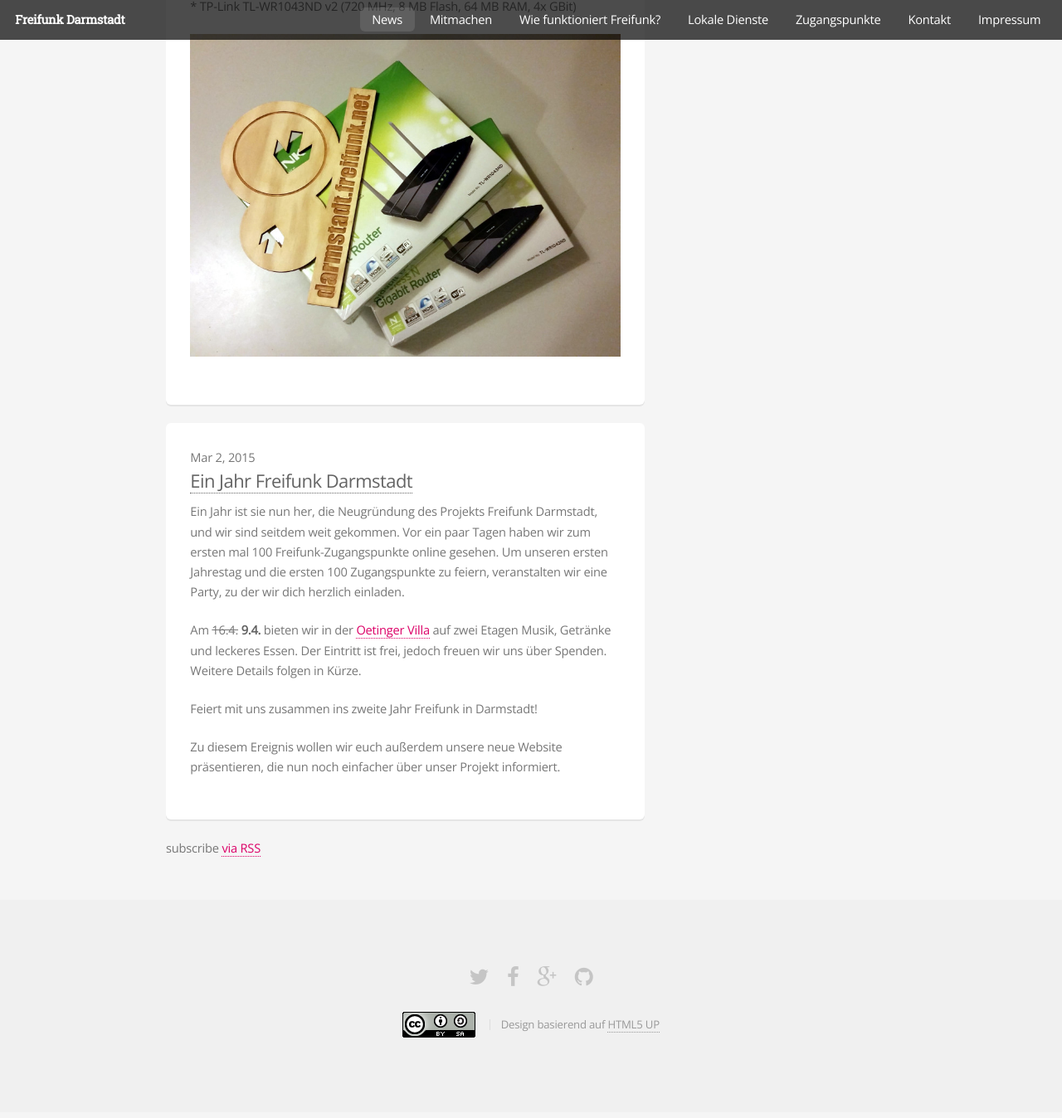
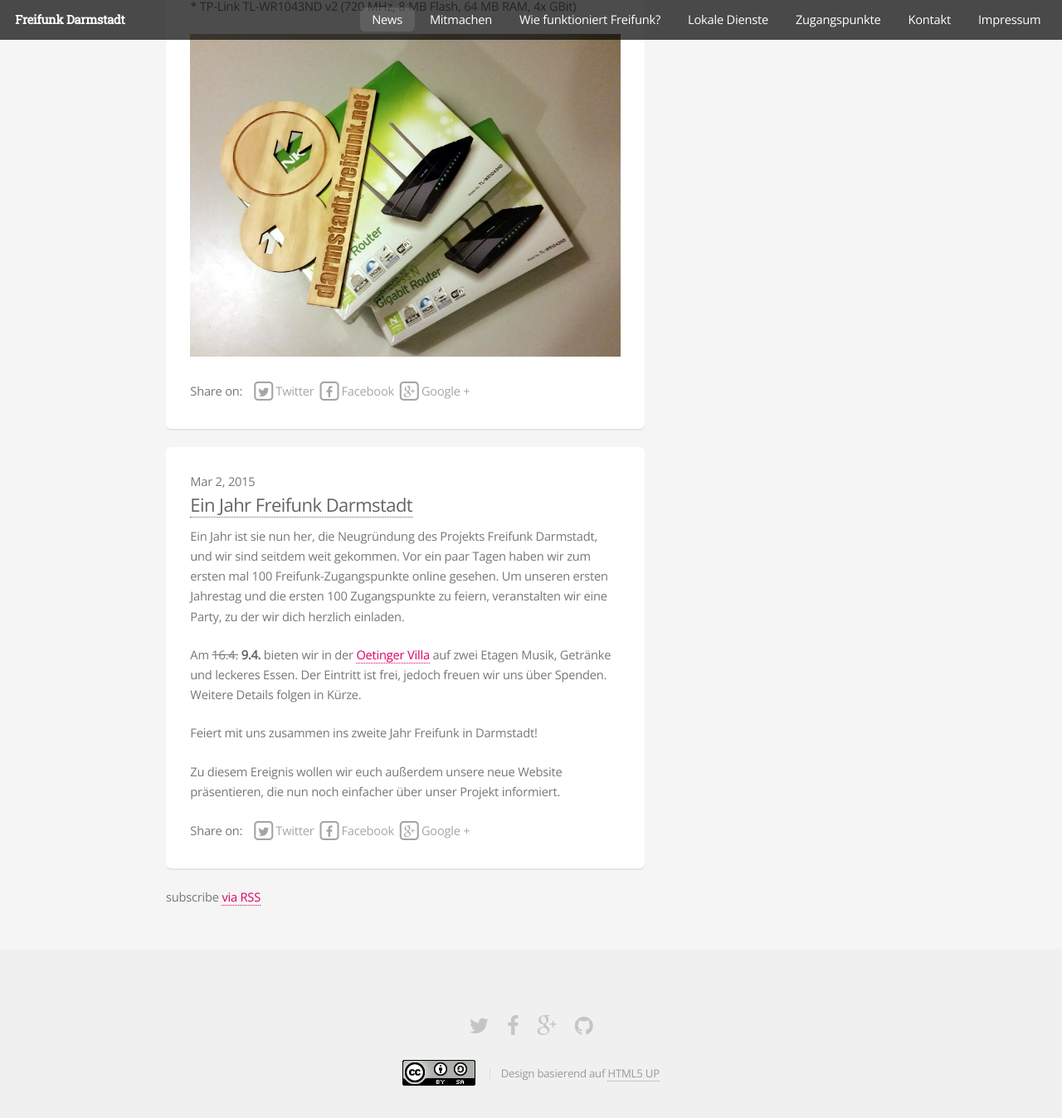
Before and after one commit to mdrenger/darmstadt.freifunk.net, a Jekyll site: the page built from pages/news.html, in a window 1280 px wide and 1400 px high, scrolled down 1037 px. Shown: the top 1348 px of the window at 83% size. Built offline with Jekyll 4.4.1, drawn with Linux system fonts in a browser that asks for light colours.

Commit message:
add social share links

```diff
--- /dev/null
+++ b/_includes/social.html
@@ -0,0 +1,21 @@
+<div class="social-links">
+    Share on: &nbsp;
+    <a href="https://twitter.com/intent/tweet?text={{ include.post.title }}&url={{ site.url }}{{ include.post.url }}&via={{ site.twitter_username }}&related={{ site.twitter_username }}" rel="nofollow" target="_blank" title="Share on Twitter">
+      <span class="fa-stack fa-sm">
+        <i class="fa fa-square-o fa-stack-2x"></i>
+        <i class="fa fa-twitter fa-stack-1x"></i>
+      </span>Twitter
+    </a>
+    <a href="https://facebook.com/sharer.php?u={{ site.url }}{{ include.post.url }}" rel="nofollow" target="_blank" title="Share on Facebook">
+      <span class="fa-stack fa-sm">
+        <i class="fa fa-square-o fa-stack-2x"></i>
+        <i class="fa fa-facebook fa-stack-1x"></i>
+      </span>Facebook
+    </a>
+    <a href="https://plus.google.com/share?url={{ site.url }}{{ include.post.url }}" rel="nofollow" target="_blank" title="Share on Google+">
+      <span class="fa-stack fa-sm">
+        <i class="fa fa-square-o fa-stack-2x"></i>
+        <i class="fa fa-google-plus fa-stack-1x"></i>
+      </span>Google
+    +</a>
+</div>
--- a/_layouts/post.html
+++ b/_layouts/post.html
@@ -10,6 +10,7 @@
 
   <article class="post-content">
     {{ content }}
+    {% include social.html post=page %}
   </article>
 
 </div>
--- a/css/style.scss
+++ b/css/style.scss
@@ -1515,6 +1515,23 @@
 }
 
 .post-content img {
-        max-width:100%;
-        height:auto;
+	max-width:100%;
+	height:auto;
 }
+
+
+.social-links a {
+	text-decoration:none;
+	border-bottom: 0;
+	color: black;
+	opacity: 0.35;
+	-moz-transition: opacity 0.2s ease-in-out;
+	-webkit-transition: opacity 0.2s ease-in-out;
+	-o-transition: opacity 0.2s ease-in-out;
+	-ms-transition: opacity 0.2s ease-in-out;
+	transition: opacity 0.2s ease-in-out;
+}
+
+.social-links a:hover {
+	opacity: 0.75;
+}
--- a/pages/news.html
+++ b/pages/news.html
@@ -29,6 +29,7 @@
 
 						<div class="post-content">
                                                 {{ post.content }}
+                                                {% include social.html post=post %}
                                                 </div>
 				</div>
 				{% endfor %}
```
